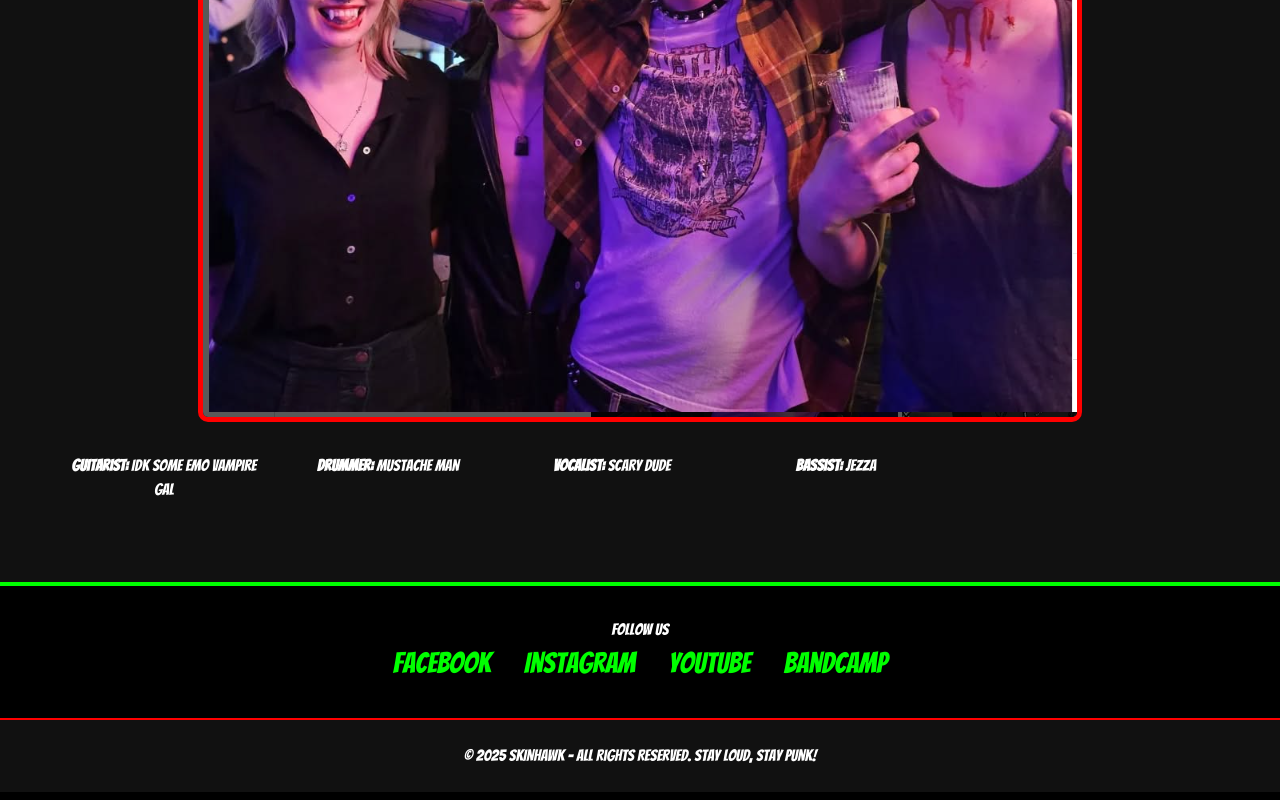
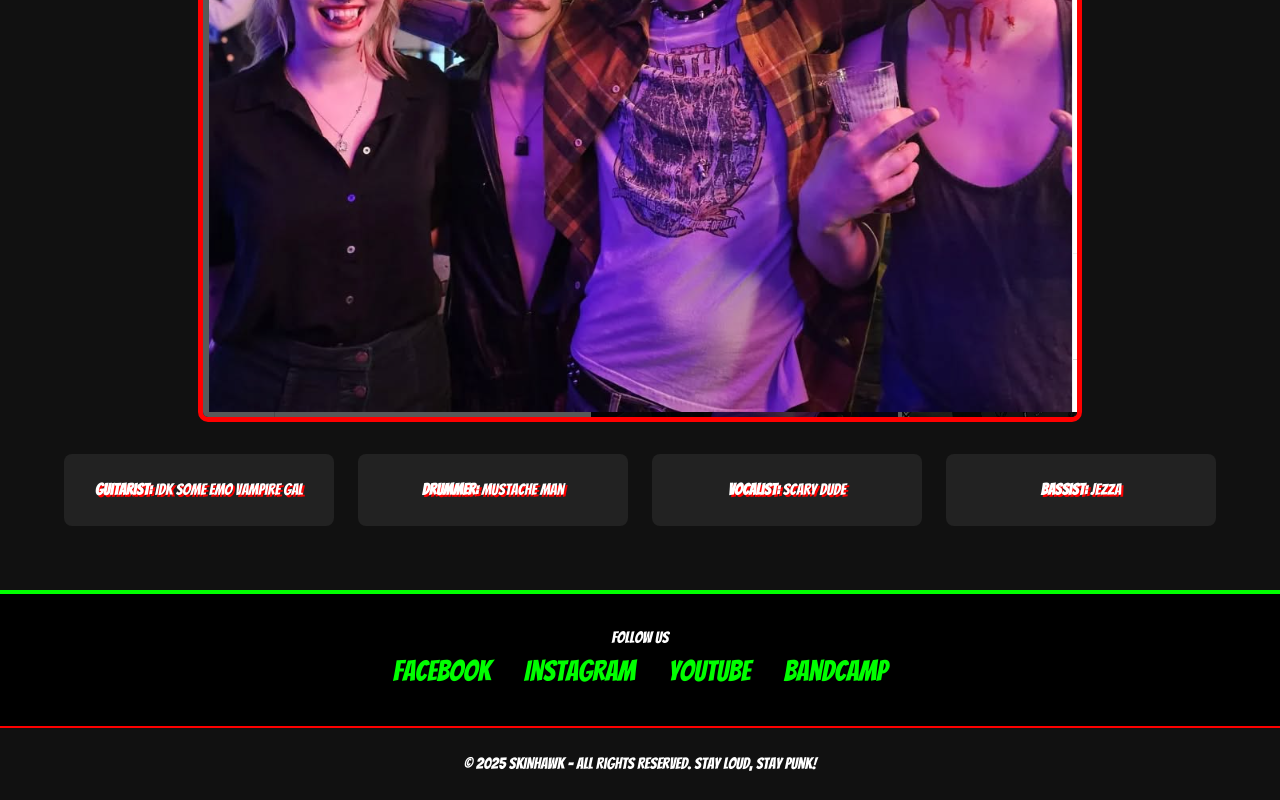
Before and after one commit to Dannybrush/skinhawk, a SvelteKit app: page / in a window 1280 px wide. Shown: the part 1233-2033 px from the top of the page. Built offline with nearby package versions, Linux system fonts and the light colour scheme.

Commit message:
long live shinhawk

```diff
--- a/src/routes/+page.svelte
+++ b/src/routes/+page.svelte
@@ -150,36 +150,22 @@
 		margin-left: auto;
 		margin-right: auto;
 	}
-
-	/*
     .band-members {
-  display: grid;
-  grid-template-columns: repeat(auto-fit, minmax(200px, 1fr));
+  display: flex;
+  flex-wrap: nowrap;  /* Prevents wrapping to new lines */
   gap: 1.5rem;
-  justify-content: center;
+  justify-content: space-between;
 }
 
-
 .band-member {
-  flex: 1 1 0; /* Allow each to grow and shrink equally */ /*
+  flex: 1 1 0; /* Allow each to grow and shrink equally */
   background: #222;
   padding: 1.5rem;
   border-radius: 8px;
   text-shadow: 2px 2px 0 #ff0000;
   transition: transform 0.2s;
-  min-width: 0; /* Ensures items can shrink below content's intrinsic width */ /*
+  min-width: 0; /* Ensures items can shrink below content's intrinsic width */
 }
-*/
-	.band-members {
-		display: flex;
-		gap: 1.5rem;
-		overflow-x: auto;
-		padding-bottom: 1rem;
-	}
-	.band-member {
-		flex: 0 0 auto;
-		width: 200px;
-	}
 
 	.band-member:hover {
 		transform: scale(1.1);
```
